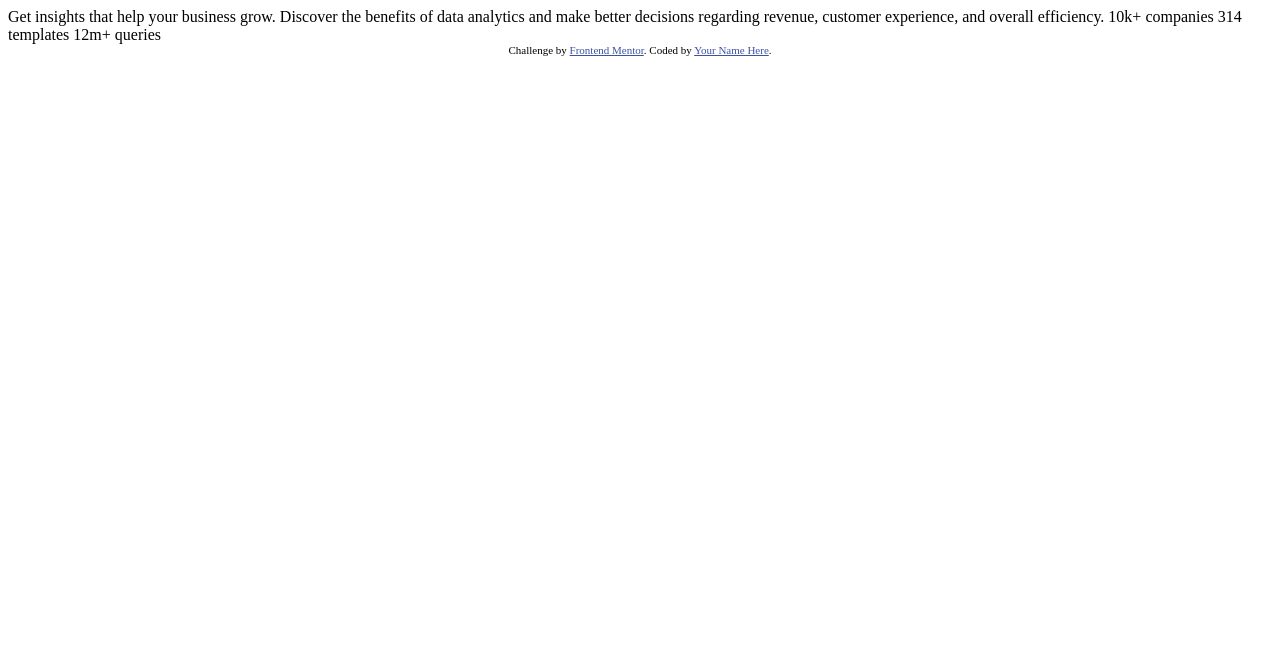
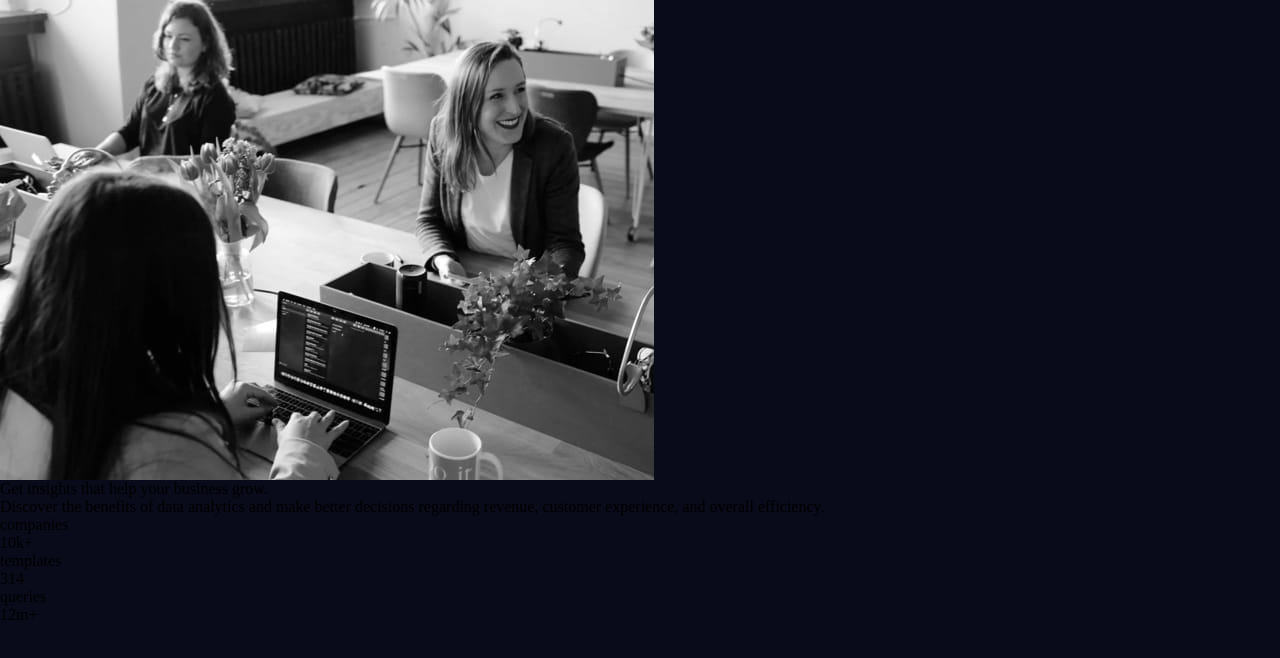
Before and after one commit to A-C-Sai/stats-preview-card-component, a plain HTML site: page index.html in a window 1280 px wide. Drawn offline with Linux system fonts and the light colour scheme.

Commit message:
Started challenge

```diff
--- a/index.html
+++ b/index.html
@@ -1,33 +1,79 @@
 <!DOCTYPE html>
 <html lang="en">
   <head>
-  <meta charset="UTF-8">
-  <meta name="viewport" content="width=device-width, initial-scale=1.0"> <!-- displays site properly based on user's device -->
+    <meta charset="UTF-8" />
+    <meta name="viewport" content="width=device-width, initial-scale=1.0" />
+    <!-- displays site properly based on user's device -->
 
-  <link rel="icon" type="image/png" sizes="32x32" href="./images/favicon-32x32.png">
+    <link
+      rel="icon"
+      type="image/png"
+      sizes="32x32"
+      href="./images/favicon-32x32.png"
+    />
 
     <title>Frontend Mentor | Stats preview card component</title>
 
     <!-- Feel free to remove these styles or customise in your own stylesheet 👍 -->
+    <!-- GOOGLE FONTS -->
+    <link rel="preconnect" href="https://fonts.googleapis.com" />
+    <link rel="preconnect" href="https://fonts.gstatic.com" crossorigin />
+    <link
+      href="https://fonts.googleapis.com/css2?family=Inter:wght@400;700&family=Lexend+Deca&display=swap"
+      rel="stylesheet"
+    />
+    <!-- ################################## -->
+    <link rel="stylesheet" href="./styles.css" />
     <style>
-    .attribution { font-size: 11px; text-align: center; }
-    .attribution a { color: hsl(228, 45%, 44%); }
+      .attribution {
+        font-size: 11px;
+        text-align: center;
+      }
+      .attribution a {
+        color: hsl(228, 45%, 44%);
+      }
     </style>
   </head>
   <body>
+    <main class="main">
+      <div class="card">
+        <picture class="card-img">
+          <source
+            srcset="./images/image-header-desktop.jpg"
+            media="(min-width: 2000px)"
+          />
 
-  Get insights that help your business grow.
+          <img src="./images/image-header-mobile.jpg" alt="card image" />
+        </picture>
 
-  Discover the benefits of data analytics and make better decisions regarding revenue, customer
-  experience, and overall efficiency.
+        <div class="card-content">
+          <h1>Get insights that help your business grow.</h1>
+          <p>
+            Discover the benefits of data analytics and make better decisions
+            regarding revenue, customer experience, and overall efficiency.
+          </p>
 
-  10k+ companies
-  314 templates
-  12m+ queries
+          <div class="stats">
+            <div class="stat-1">
+              <p class="stat-heading">companies</p>
+              <p class="stat">10k+</p>
+            </div>
+            <div class="stat-2">
+              <p class="stat-heading">templates</p>
+              <p class="stat">314</p>
+            </div>
+            <div class="stat-3">
+              <p class="stat-heading">queries</p>
+              <p class="stat">12m+</p>
+            </div>
+          </div>
+        </div>
+      </div>
+    </main>
 
-  <div class="attribution">
+    <!-- <div class="attribution">
     Challenge by <a href="https://www.frontendmentor.io?ref=challenge" target="_blank">Frontend Mentor</a>.
     Coded by <a href="#">Your Name Here</a>.
-  </div>
+  </div> -->
   </body>
 </html>
--- /dev/null
+++ b/styles.css
@@ -0,0 +1,34 @@
+* {
+  margin: 0;
+  padding: 0;
+  box-sizing: border-box;
+  font: inherit;
+}
+
+:root {
+  --clr-bg: hsl(233, 47%, 7%);
+  --clr-card-bg: hsl(244, 38%, 16%);
+  --clr-accent: hsl(277, 64%, 61%);
+  --clr-white-400: hsl(0, 0%, 100%);
+  --clr-white-500: hsla(0, 0%, 100%, 0.75);
+  --clr-white-600: hsla(0, 0%, 100%, 0.6);
+  --ff-1: "Inter", sans-serif;
+  --ff-2: "Lexend Deca", sans-serif;
+  --fs: calc(15 / 16) px;
+  --fw-400: 400;
+  --fw-700: 700;
+}
+
+body,
+main {
+  min-height: 100vh;
+}
+
+body {
+  background-color: var(--clr-bg);
+}
+
+img {
+  max-width: 100%;
+  display: block;
+}
```
Also changed, not shown: 2 other files. Lines whose indentation alone changed are shown as unchanged.
